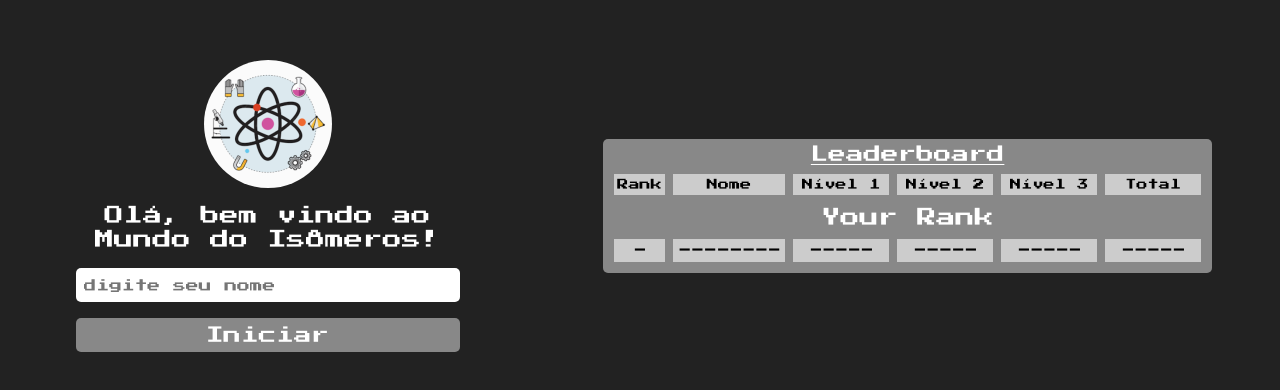
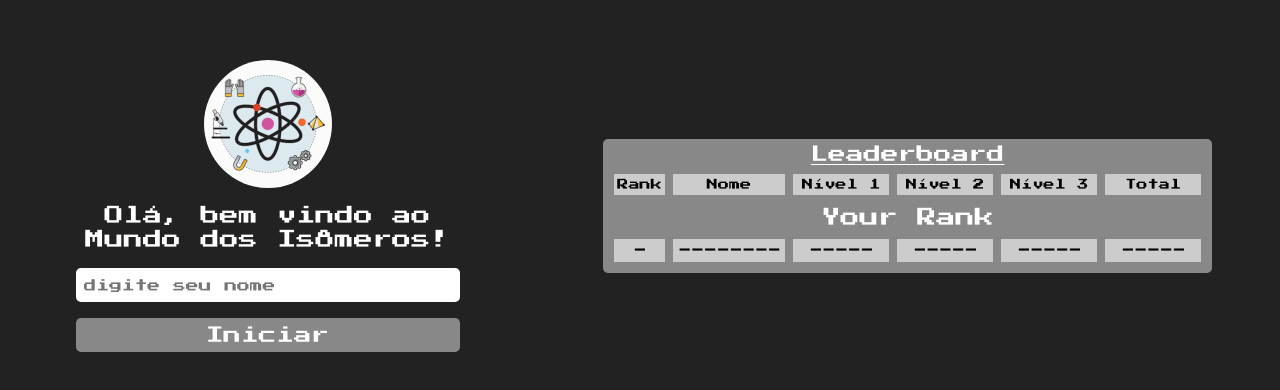
Before and after one commit to DevFalconsz/Mundo-dos-Isomeros, a plain HTML site: page public/index.html in a window 1280 px wide. Shown: the part 194-584 px from the top of the page. Drawn offline with nearby package versions, Linux system fonts and the light colour scheme; no server answers.

Commit message:
Update index.html

```diff
--- a/public/index.html
+++ b/public/index.html
@@ -17,7 +17,7 @@
   <body>
     <form class="container-menu">
       <img class="menu-icon" src="./favicon.png" alt="atom icon">
-      <h1 class="menu-text">Olá, bem vindo ao Mundo do Isômeros!</h1>
+      <h1 class="menu-text">Olá, bem vindo ao Mundo dos Isômeros!</h1>
       <input class="menu-input" type="text" maxlength="8" placeholder="digite seu nome" autofocus>
       <button class="menu-button disable" type="button">Iniciar</button>
     </form>
```
